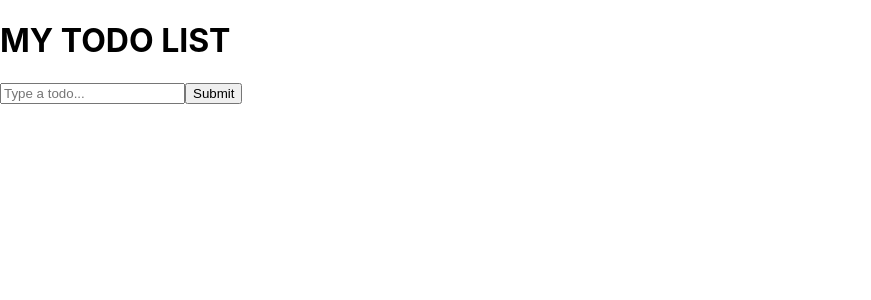
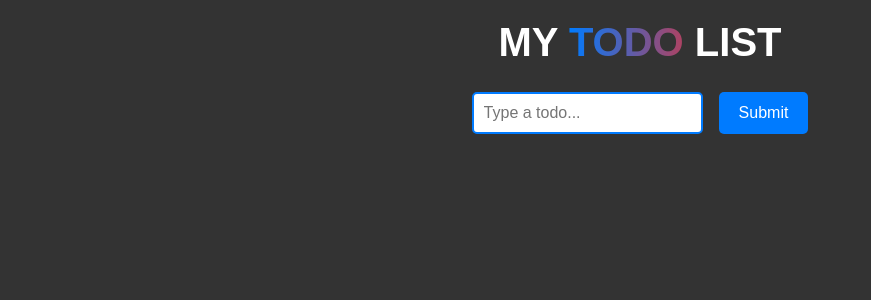
Before and after one commit to GoncaloDinisSilva/To-Do-List, a React (Create React App) app: page / in a window 1280 px wide. Shown: the top 300 px of the page, without its empty margins (0-871 px from the left). Built offline with nearby package versions, Linux system fonts and the light colour scheme.

Commit message:
style: App design

```diff
--- a/src/App.css
+++ b/src/App.css
@@ -1,38 +1,32 @@
-.App {
-  text-align: center;
+body {
+  background-color: #333;
+  font-family: Arial, sans-serif;
+  box-sizing: border-box;
+  margin: 0;
+  padding: 0;
 }
 
-.App-logo {
-  height: 40vmin;
-  pointer-events: none;
-}
-
-@media (prefers-reduced-motion: no-preference) {
-  .App-logo {
-    animation: App-logo-spin infinite 20s linear;
-  }
-}
-
-.App-header {
-  background-color: #282c34;
-  min-height: 100vh;
+.App {
   display: flex;
   flex-direction: column;
   align-items: center;
-  justify-content: center;
-  font-size: calc(10px + 2vmin);
-  color: white;
+  padding: 20px;
 }
 
-.App-link {
-  color: #61dafb;
+h1 {
+  margin-top: 0;
+  font-weight: 600;
+  font-size: 2.5rem;
+  color: #fff;
 }
 
-@keyframes App-logo-spin {
-  from {
-    transform: rotate(0deg);
-  }
-  to {
-    transform: rotate(360deg);
-  }
+span {
+  font-weight: bolder;
+  background-color: #007bff;
+  background-image: linear-gradient(90deg, #007bff, #af4261);
+  background-size: 100%;
+  -webkit-background-clip: text;
+  -moz-background-clip: text;
+  -webkit-text-fill-color: transparent;
+  -moz-text-fill-color: transparent;
 }
--- a/src/App.js
+++ b/src/App.js
@@ -1,6 +1,7 @@
 import React, { useEffect, useState } from "react";
 import TodoForm from "./components/TodoForm";
 import TodoList from "./components/TodoList";
+import "./App.css";
 
 function App() {
   const [todos, setTodos] = useState([]);
@@ -55,7 +56,7 @@ function App() {
 
   return (
     <div className="App">
-      <h1>MY TODO LIST</h1>
+      <h1>MY <span>TODO</span> LIST</h1>
       <TodoForm addTodo={addTodo} />
       <TodoList
         todos={todos}
--- a/src/components/ConfirmDialog.jsx
+++ b/src/components/ConfirmDialog.jsx
@@ -1,11 +1,16 @@
 import React from "react";
+import styles from "../styles/ConfirmDialog.module.css";
 
 function ConfirmDialog({ message, onConfirm, onCancel }) {
     return (
-        <div>
-            <p>{message}</p>
-            <button onClick={onConfirm}>YES</button>
-            <button onClick={onCancel}>NO</button>
+        <div className={styles.confirm}>
+            <div className={styles.dialog}>
+                <p>{message}</p>
+                <div className={styles.buttonContainer}>
+                    <button className={styles.confirmButton} onClick={onConfirm}>Confirm</button>
+                    <button className={styles.cancelButton} onClick={onCancel}>Cancel</button>
+                </div>
+            </div>
         </div>
     );
 }
--- a/src/components/TodoForm.jsx
+++ b/src/components/TodoForm.jsx
@@ -1,4 +1,5 @@
 import React, { useState } from "react";
+import styles from "../styles/TodoForm.module.css"
 
 function TodoForm({ addTodo }) {
     const [inputValue, setInputValue] = useState('');
@@ -12,9 +13,9 @@ function TodoForm({ addTodo }) {
     }
 
     return (
-        <form onSubmit={handleSubmit}>
-            <input type="text" value={inputValue} placeholder="Type a todo..." onChange={(e) => setInputValue(e.target.value)} />
-            <button type="submit">Submit</button>
+        <form className={styles.form} onSubmit={handleSubmit}>
+            <input type="text" value={inputValue} placeholder="Type a todo..." maxLength={25} onChange={(e) => setInputValue(e.target.value)} />
+            <input type="submit" value="Submit" />
         </form>
     );
 }
--- a/src/components/TodoItem.jsx
+++ b/src/components/TodoItem.jsx
@@ -1,5 +1,8 @@
 import React, { useEffect, useRef, useState } from "react";
 import ConfirmDialog from "./ConfirmDialog";
+import styles from "../styles/TodoItem.module.css";
+import { FontAwesomeIcon } from "@fortawesome/react-fontawesome";
+import { faPenToSquare, faTrash, faCheck, faXmark } from "@fortawesome/free-solid-svg-icons";
 
 function TodoItem({ todo, deleteTodo, completeTodo, editTodo, saveEditedTodo }) {
     const [inputValue, setInputValue] = useState(todo.text);
@@ -42,23 +45,26 @@ function TodoItem({ todo, deleteTodo, completeTodo, editTodo, saveEditedTodo })
         <div>
             {showConfirm && (
                 <ConfirmDialog
-                    message={`You are about to delete the following todo: "${todo.text}"\nAre you sure you want to proceed?`}
+                    message={`You are about to delete the following todo: "${todo.text}". Are you sure you want to proceed?`}
                     onConfirm={handleConfirmDelete}
                     onCancel={handleCancelDelete}
                 />
             )}
             {todo.isEdit ? (
-                <form>
+                <form className={styles.todoitemform}>
                     <input type="text" value={inputValue} ref={inputRef} onChange={(e) => setInputValue(e.target.value)}></input>
-                    <button onClick={handleConfirmEdit}>Save</button>
-                    <button onClick={handleCancelEdit}>Cancel</button>
+                    <div className={styles.buttons}>
+                        <button className={styles.confirm} onClick={handleConfirmEdit}><FontAwesomeIcon icon={faCheck} /></button>
+                        <button className={styles.delete} onClick={handleCancelEdit}><FontAwesomeIcon icon={faXmark} /></button>
+                    </div>
                 </form>
             ) : (
-                <div style={{ textDecoration: todo.isComplete ? 'line-through' : 'none' }}>
-                    <h2>{todo.text}</h2>
-                    <button onClick={handleDelete}>Delete</button>
-                    <button onClick={() => completeTodo(todo.id)}>Complete</button>
-                    <button onClick={handleEdit}>Edit</button>
+                <div className={todo.isComplete ? styles.todoitemcomplete : styles.todoitem}>
+                    <h2 onClick={() => completeTodo(todo.id)}>{todo.text}</h2>
+                    <div className={styles.buttons}>
+                        <button className={styles.edit} onClick={handleEdit} disabled={todo.isComplete}><FontAwesomeIcon icon={faPenToSquare} /></button>
+                        <button className={styles.delete} onClick={handleDelete} disabled={todo.isComplete}><FontAwesomeIcon icon={faTrash} /></button>
+                    </div>
                 </div>
             )}
         </div>
--- a/src/components/TodoList.jsx
+++ b/src/components/TodoList.jsx
@@ -1,9 +1,10 @@
 import React from "react";
 import TodoItem from "./TodoItem";
+import styles from "../styles/TodoList.module.css";
 
 function TodoList({ todos, deleteTodo, completeTodo, editTodo, saveEditedTodo }) {
     return (
-        <div>
+        <div className={styles.todolist}>
             {todos.map((todo) => (
                 <TodoItem key={todo.id} todo={todo} deleteTodo={deleteTodo} completeTodo={completeTodo} editTodo={editTodo} saveEditedTodo={saveEditedTodo} />
             )).reverse()}
--- /dev/null
+++ b/src/styles/ConfirmDialog.module.css
@@ -0,0 +1,51 @@
+.confirm {
+    position: fixed;
+    top: 0;
+    left: 0;
+    width: 100%;
+    height: 100%;
+    background-color: rgba(0, 0, 0, 0.5);
+    display: flex;
+    justify-content: center;
+    align-items: center;
+}
+
+.dialog {
+    background-color: #fff;
+    padding: 20px;
+    border-radius: 8px;
+    box-shadow: 0 0 10px rgba(0, 0, 0, 0.2);
+    text-align: center;
+}
+
+.buttonContainer {
+    margin-top: 20px;
+}
+
+.confirmButton,
+.cancelButton {
+
+    color: #fff;
+    border: none;
+    padding: 10px 20px;
+    border-radius: 4px;
+    cursor: pointer;
+    margin-right: 10px;
+    transition: all ease-in 150ms;
+}
+
+.confirmButton {
+    background-color: #10c500;
+}
+
+.cancelButton {
+    background-color: #dc3545;
+}
+
+.confirmButton:hover {
+    background-color: #13e000;
+}
+
+.cancelButton:hover {
+    background-color: #d8162a;
+}
--- /dev/null
+++ b/src/styles/TodoForm.module.css
@@ -0,0 +1,28 @@
+.form {
+    display: flex;
+    margin-bottom: 20px;
+}
+
+.form input[type="text"] {
+    padding: 10px;
+    font-size: 1rem;
+    border: 2px solid #007bff;
+    border-radius: 5px;
+    flex-grow: 1;
+}
+
+.form input[type="submit"] {
+    padding: 10px 20px;
+    font-size: 1rem;
+    background-color: #007bff;
+    color: #fff;
+    border: none;
+    border-radius: 5px;
+    cursor: pointer;
+    margin-left: 1rem;
+    transition: all ease-in 350ms;
+}
+
+.form input[type="submit"]:hover {
+    background-color: #035bb9;
+}
--- /dev/null
+++ b/src/styles/TodoItem.module.css
@@ -0,0 +1,100 @@
+/* TodoItem.module.css */
+
+.todoitem,
+.todoitemcomplete,
+.todoitemform {
+    display: flex;
+    justify-content: space-between;
+    align-items: center;
+    background-color: #fff;
+    border-radius: 0.5rem;
+    padding: 10px;
+    margin-bottom: 10px;
+    width: 100%;
+    min-width: 30vw;
+    transition: all 200ms;
+}
+
+.todoitem,
+.todoitemform {
+    opacity: 100%;
+    text-decoration: none;
+    color: #000;
+    border: 3px solid #007bff;
+}
+
+.todoitemcomplete {
+    opacity: 75%;
+    text-decoration: line-through;
+    color: #a0a0a0;
+    border: 3px solid #a0a0a0;
+}
+
+.todoitem h2,
+.todoitemcomplete h2 {
+    margin: 0;
+    cursor: pointer;
+    transition: all ease-in 150ms;
+}
+
+.todoitem h2:hover {
+    color: #a0a0a0;
+}
+
+.todoitemcomplete h2:hover {
+    color: #000;
+}
+
+.buttons {
+    display: flex;
+    gap: 10px;
+}
+
+.todoitem button,
+.todoitemcomplete button,
+.todoitemform button {
+    padding: 8px 15px;
+    font-size: 1rem;
+    cursor: pointer;
+    border: none;
+    border-radius: 5px;
+    transition: all ease-in 150ms;
+}
+
+.todoitem button.edit:hover,
+.todoitemcomplete button.edit:hover {
+    background-color: #007bff;
+    color: #fff;
+}
+
+.todoitem button.delete:hover,
+.todoitemcomplete button.delete:hover,
+.todoitemform button.delete:hover {
+    background-color: #dc3545;
+    color: #fff;
+}
+
+.todoitemform button.confirm:hover {
+    background-color: #10c500;
+    color: #fff;
+}
+
+/* Media Queries for responsiveness */
+
+@media (max-width: 768px) {
+    .todoitem {
+        flex-direction: column;
+        align-items: stretch;
+        width: 100%;
+        /* Set width to 100% on smaller screens */
+    }
+
+    .todoitem button {
+        margin-left: 0;
+        margin-top: 10px;
+    }
+
+    .todoitem h2 {
+        margin-bottom: 10px;
+    }
+}
--- /dev/null
+++ b/src/styles/TodoList.module.css
@@ -0,0 +1,32 @@
+/* TodoList.module.css */
+
+.todolist {
+    display: flex;
+    flex-direction: column;
+    align-items: center;
+    width: 100%;
+}
+
+/* Media Queries for responsiveness */
+
+@media (max-width: 768px) {
+    .form {
+        flex-direction: column;
+        align-items: stretch;
+    }
+
+    .form input[type="submit"] {
+        margin-left: 0;
+        margin-top: 10px;
+    }
+
+    .todoitemform {
+        flex-direction: column;
+        align-items: stretch;
+    }
+
+    .todoitemform button {
+        margin-left: 0;
+        margin-top: 10px;
+    }
+}
```
